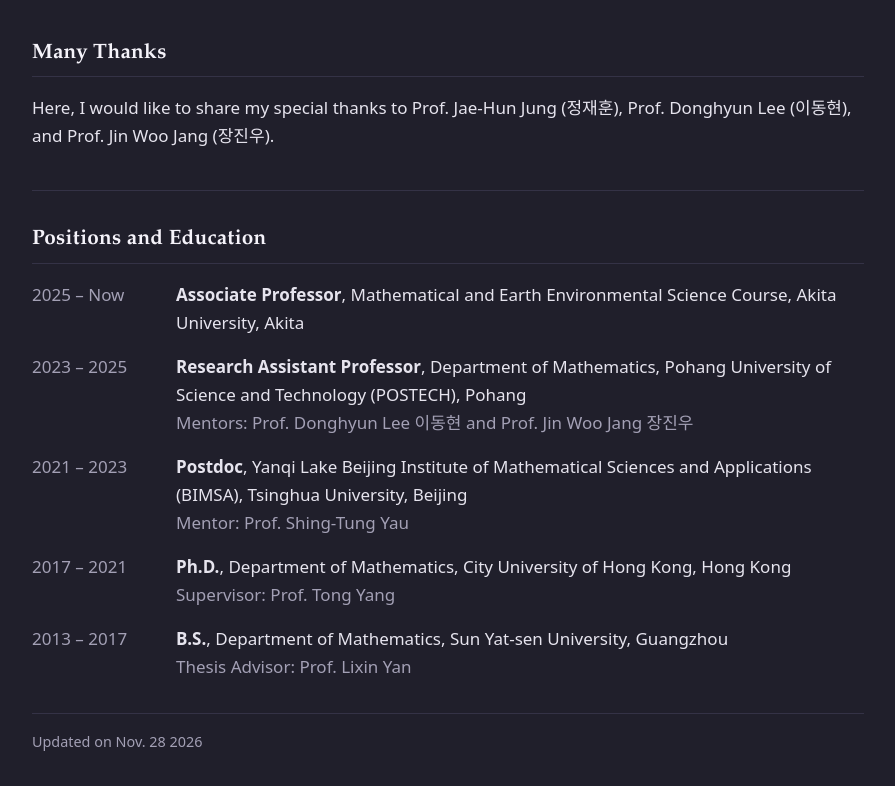
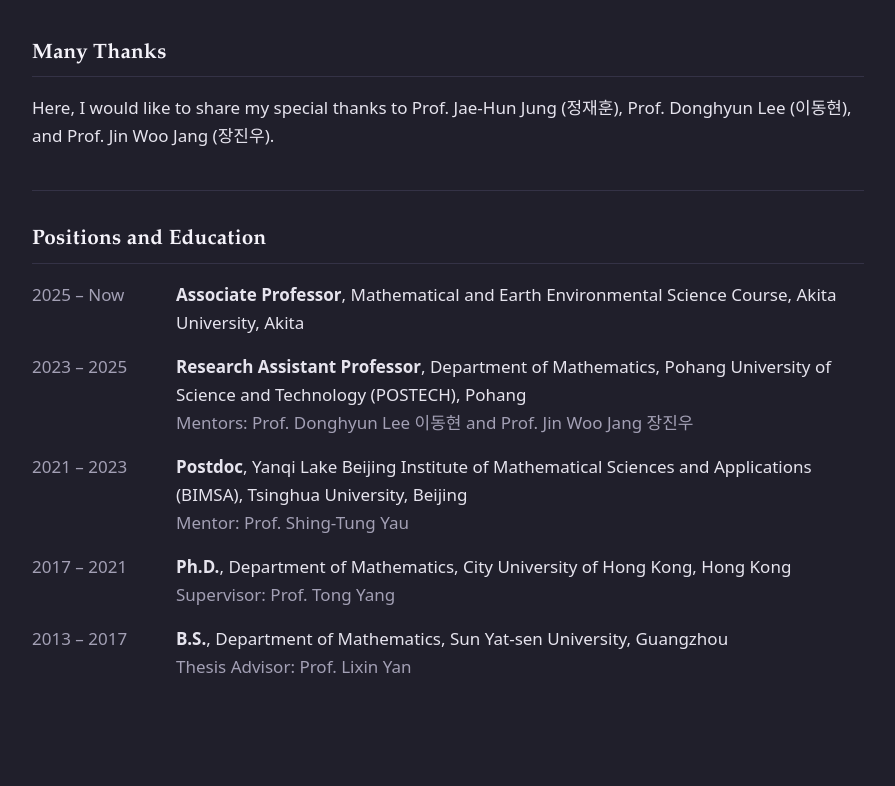
Before and after one commit to dingqun-deng/dingqun-deng.github.io, a plain HTML site: page index.html in a window 1280 px wide. Shown: the part 614-1400 px from the top of the page, without its empty margins (192-1087 px from the left). After the commit the page ends 1351 px from the top, so only its background shows below. Drawn offline with Linux system fonts and the light colour scheme; no server answers.

Commit message:
Add files via upload

```diff
--- a/index.html
+++ b/index.html
@@ -90,8 +90,8 @@
     </ul>
   </div>
 
-<footer class="muted">
-    Updated on <span id="upd">Nov. 28 2026</span>
+<footer class="muted" id="updfoot" hidden>
+    Updated on <span id="upd"></span>
   </footer>
 <script>
 fetch("https://api.github.com/repos/dingqun-deng/dingqun-deng.github.io/commits?per_page=1&path=index.html")
```
